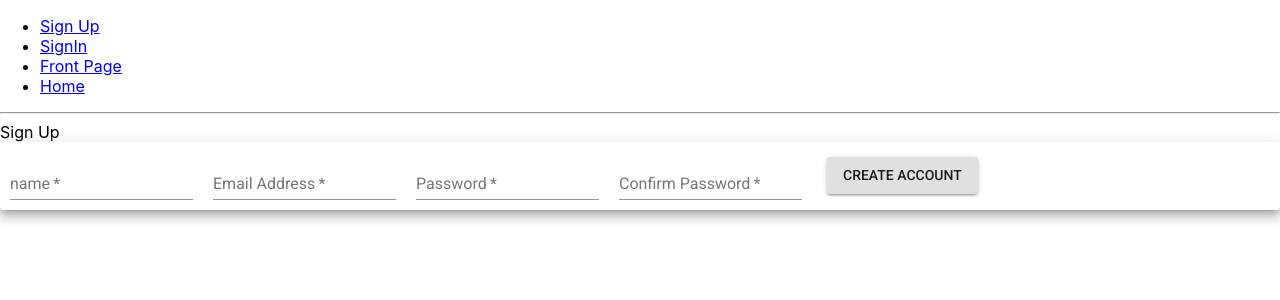
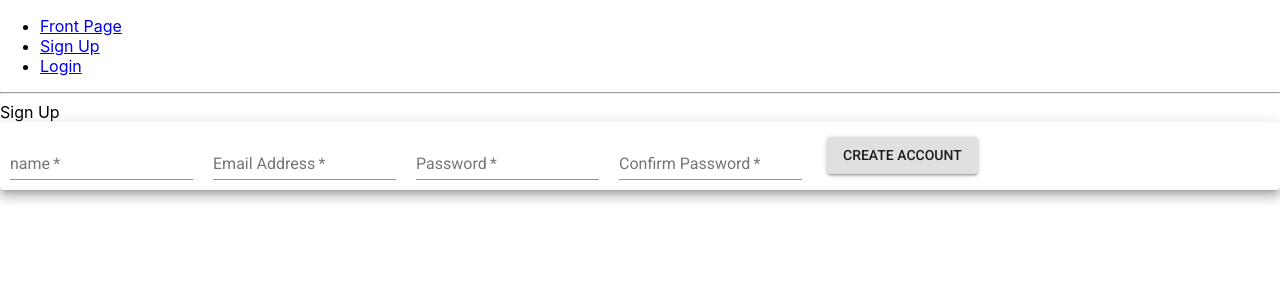
Before and after one commit to chialuka/authApp, a React (Create React App) app in the folder client/: page /signup in a window 1280 px wide. Shown: the top 300 px of the page. Built offline with nearby package versions, Linux system fonts and the light colour scheme.

Commit message:
add signout

```diff
--- a/client/src/App.js
+++ b/client/src/App.js
@@ -1,23 +1,41 @@
-import React, { Component } from 'react';
+import React, { Component } from "react";
 import { BrowserRouter as Router, Route } from "react-router-dom";
-import Routes from './Routes/router';
+import Routes from "./Routes/router";
 import LandingPage from "./Users/landing";
 import HomePage from "./Users/home";
 import SignInPage from "./Users/signin";
-import SignUpPage from "./Users/signup"
+import { SignUp } from "./Users/signup";
 
 class App extends Component {
+  state = {
+    token: (sessionStorage.token && JSON.parse(sessionStorage.token)) || ""
+  };
+
+  setToken = token => {
+    this.setState({ token });
+    sessionStorage.token = JSON.stringify(token);
+  };
+
   render() {
+    console.log(this.state.token)
     return (
       <div className="App">
         <Router>
           <div>
-            <Routes />
+            <Routes token={this.state.token}/>
             <hr />
             <Route exact path="/" component={LandingPage} />
             <Route path="/home" component={HomePage} />
-            <Route path="/signin" component={SignInPage} />
-            <Route path="/signup" component={SignUpPage} />
+            <Route
+              path="/signin"
+              render={props => (
+                <SignInPage {...props} setToken={this.setToken} />
+              )}
+            />
+            <Route
+              path="/signup"
+              render={props => <SignUp {...props} setToken={this.setToken} />}
+            />
           </div>
         </Router>
       </div>
--- a/client/src/Routes/router.js
+++ b/client/src/Routes/router.js
@@ -1,23 +1,35 @@
 import React from "react";
 import { Link } from "react-router-dom";
+import SignOut from "../Users/signout"
 
-const Routes = () => (
-  <div>
+const Routes = ({ token }) => (
+  <div>{token.length > 0 ? <RouterAuth /> : <RouterNonAuth />}</div>
+);
+
+const RouterAuth = () => (
     <ul>
-      <li>
-        <Link to="/signup">Sign Up</Link>
-      </li>
-      <li>
-        <Link to="/signin">SignIn</Link>
-      </li>
       <li>
         <Link to="/">Front Page</Link>
       </li>
       <li>
         <Link to="/home">Home</Link>
       </li>
+      <SignOut />
     </ul>
-  </div>
+);
+
+const RouterNonAuth = () => (
+    <ul>
+      <li>
+        <Link to="/">Front Page</Link>
+      </li>
+      <li>
+        <Link to="/signup">Sign Up</Link>
+      </li>
+      <li>
+        <Link to="/signin">Login</Link>
+      </li>
+    </ul>
 );
 
 export default Routes;
--- a/client/src/Users/signin.js
+++ b/client/src/Users/signin.js
@@ -6,10 +6,10 @@ import Paper from "@material-ui/core/Paper";
 import { withRouter } from "react-router-dom";
 import { SignUpLink } from "./signup";
 
-const SignInPage = () => (
+const SignInPage = (props) => (
   <div>
     Log In
-    <SignIn />
+    <SignIn setToken={props.setToken}/>
     <SignUpLink />
   </div>
 );
@@ -39,8 +39,9 @@ class SignInForm extends Component {
         password
       })
       .then(res => {
-        const { token } = res.data
-        sessionStorage["token"] = JSON.stringify(token)
+        const { token } = res.data;
+        this.props.setToken(token)
+       // sessionStorage["token"] = JSON.stringify(token)
         this.setState({ ...userDetails , token: token});
         this.props.history.push("/home");
       })
--- /dev/null
+++ b/client/src/Users/signout.js
@@ -0,0 +1,28 @@
+import React from "react";
+import Button from "@material-ui/core/Button";
+
+// const SignOut = () => {
+//   const logOut = () => {
+//     sessionStorage.removeItem("token");
+//   };
+//   return <Button onClick={logOut}>Sign Out</Button>;
+// };
+
+class SignOut extends React.Component {
+  state = {
+    token: (sessionStorage.token && JSON.parse(sessionStorage.token)) || ""
+  }
+
+  logOut = () => {
+    sessionStorage.removeItem("token");
+    this.setState({ token: ""})
+  }
+
+  render() {
+    return(
+      <Button onClick={this.logOut}>Sign Out</Button>
+    )
+  }
+}
+
+export default SignOut;
--- a/client/src/Users/signup.js
+++ b/client/src/Users/signup.js
@@ -7,7 +7,6 @@ import Paper from "@material-ui/core/Paper";
 
 const SignUpPage = () => (
   <div>
-    Sign Up
     <SignUp />
   </div>
 );
@@ -22,7 +21,8 @@ const userDetails = {
 
 class SignUpForm extends Component {
   state = {
-    ...userDetails
+    ...userDetails,
+    token: (sessionStorage.token && JSON.parse(sessionStorage.token)) || ""
   };
 
   handleChange = ({ target: { name, value } }) => {
@@ -40,7 +40,11 @@ class SignUpForm extends Component {
         password2
       })
       .then(user => {
-        this.setState({ ...userDetails });
+        const { token } = user.data;
+        console.log(this.props.setToken);
+        this.props.setToken(token);
+        //sessionStorage["token"] = JSON.stringify(token)
+        this.setState({ ...userDetails, token });
         this.props.history.push("/home");
       })
       .catch(error => {
@@ -52,6 +56,8 @@ class SignUpForm extends Component {
   render() {
     const { name, email, password, password2, error } = this.state;
     return (
+      <div>
+        <div>Sign Up</div>
         <Paper elevation={8}>
           <TextField
             required
@@ -100,6 +106,7 @@ class SignUpForm extends Component {
           </Button>
           <div>{error && <p>{error.message}</p>}</div>
         </Paper>
+      </div>
     );
   }
 }
```
Also changed, not shown: 1 other file (tests, documents, lock files or other folders). Lines whose indentation alone changed are shown as unchanged.
